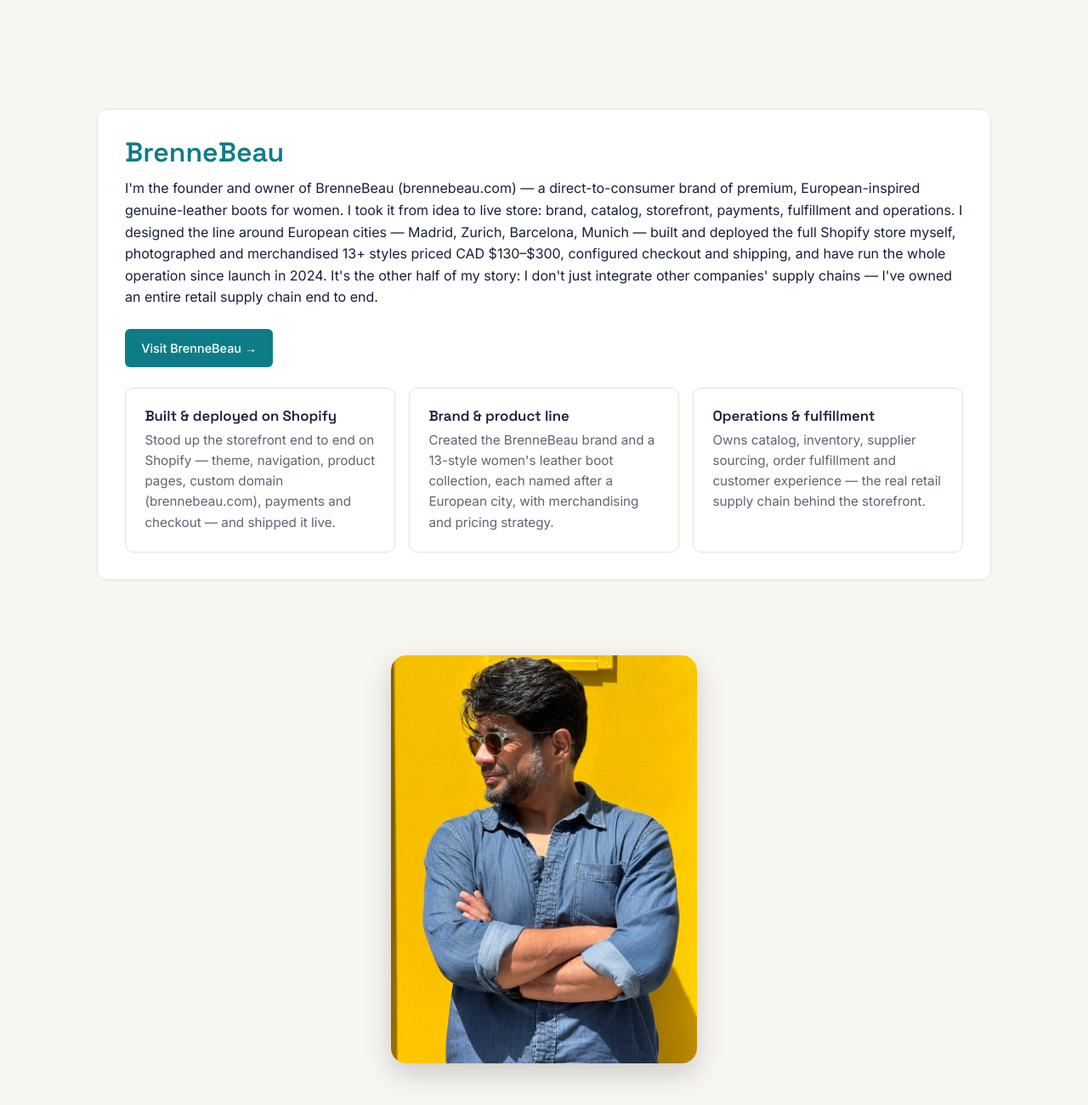
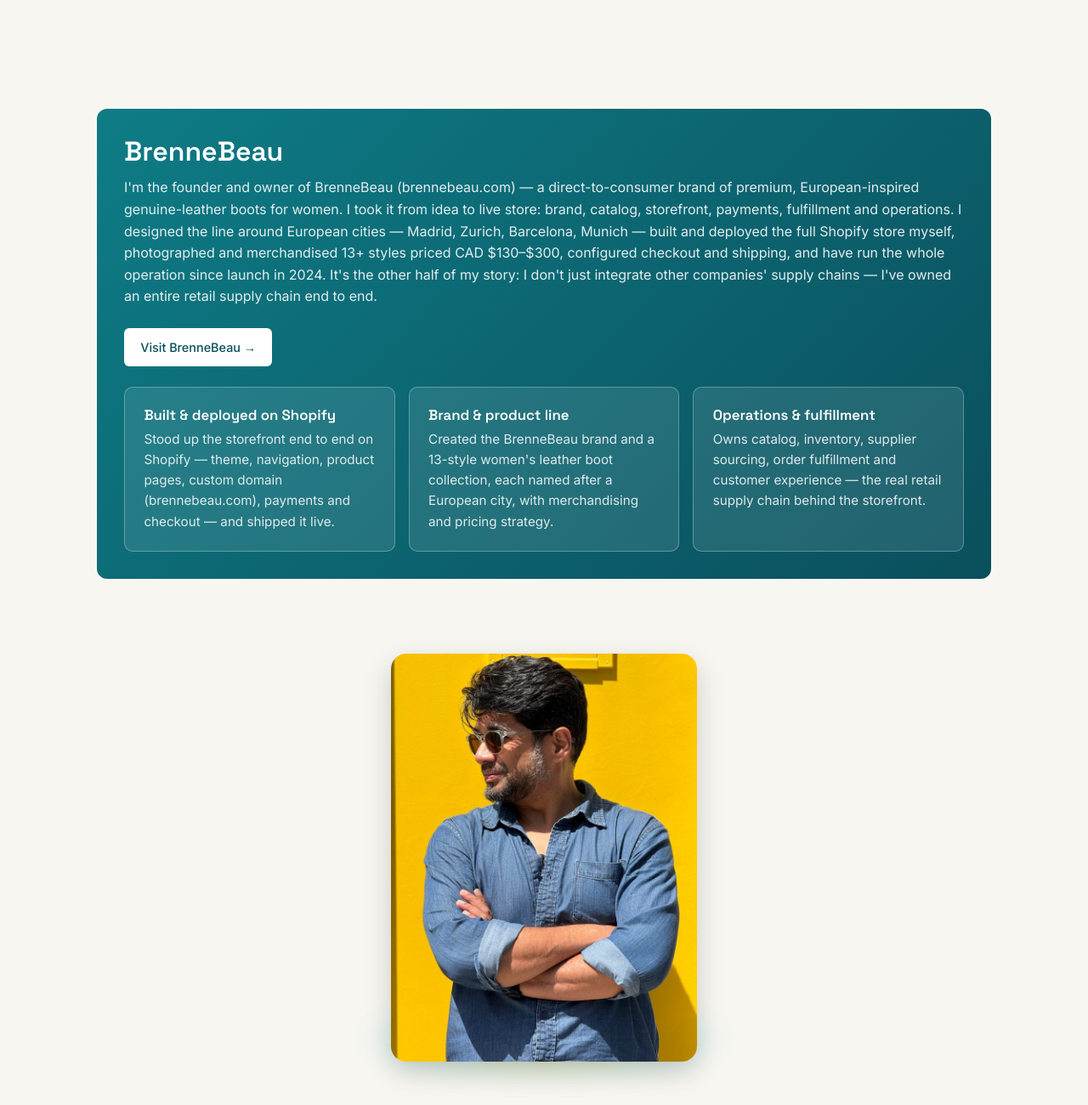
Before and after one commit to Nionhoq/nionhoq.github.io, a plain HTML site: page index.html in a window 1280 px wide. Shown: the part 4260-5560 px from the top of the page at 85% size. Drawn offline with Linux system fonts and the light colour scheme.

Commit message:
Add feathered floating glow under photo; bold teal highlight for BrenneBeau section

```diff
--- a/index.html
+++ b/index.html
@@ -246,7 +246,19 @@ footer {
   font-size: 0.9rem;
 }
 footer a { color: var(--accent); text-decoration: none; }
-.casual-photo{width:100%;max-width:360px;border-radius:18px;display:block;margin:0 auto;box-shadow:0 12px 32px rgba(0,0,0,.18)}
+.casual-photo{width:100%;border-radius:18px;display:block;box-shadow:0 12px 32px rgba(0,0,0,.18);position:relative}
+.photo-glow{position:relative;max-width:360px;margin:0 auto;isolation:isolate}
+.photo-glow::before{content:"";position:absolute;left:50%;bottom:-16px;width:112%;height:72px;transform:translateX(-50%);background:radial-gradient(ellipse at center, rgba(251,191,36,.55), rgba(45,212,191,.28) 55%, transparent 72%);filter:blur(18px);z-index:-1;animation:glowFloat 9s ease-in-out infinite alternate}
+@keyframes glowFloat{from{transform:translate(-50%,0) scale(1)}to{transform:translate(-50%,-10px) scale(1.06)}}
+.brenne-feature{background:linear-gradient(135deg,#0e7c86,#0a4f5c);border:none;color:#f2faf9}
+.brenne-feature h2{color:#ffffff}
+.brenne-feature p{color:rgba(255,255,255,.88)}
+.brenne-feature .card{background:rgba(255,255,255,.10);border-color:rgba(255,255,255,.28)}
+.brenne-feature .card h3{color:#ffffff}
+.brenne-feature .card p{color:rgba(255,255,255,.85)}
+.brenne-feature .btn{background:#ffffff;color:#0a4f5c}
+[data-theme="dark"] .brenne-feature{background:linear-gradient(135deg,#0d6e8c,#07364a)}
+@media (prefers-reduced-motion: reduce){.photo-glow::before{animation:none}}
 
 @media (max-width: 640px) {
   nav { flex-wrap: wrap; row-gap: 0.5rem; padding: 0.75rem 1rem; }
@@ -413,7 +425,7 @@ footer a { color: var(--accent); text-decoration: none; }
   </section>
 
   <section id="brennebeau">
-    <div class="feature">
+    <div class="feature brenne-feature">
       <h2>BrenneBeau</h2>
       <p>I'm the founder and owner of BrenneBeau (brennebeau.com) — a direct-to-consumer brand of premium, European-inspired genuine-leather boots for women. I took it from idea to live store: brand, catalog, storefront, payments, fulfillment and operations. I designed the line around European cities — Madrid, Zurich, Barcelona, Munich — built and deployed the full Shopify store myself, photographed and merchandised 13+ styles priced CAD $130–$300, configured checkout and shipping, and have run the whole operation since launch in 2024. It's the other half of my story: I don't just integrate other companies' supply chains — I've owned an entire retail supply chain end to end.</p>
       <p style="margin-top:1rem;"><a href="https://brennebeau.com" class="btn" target="_blank">Visit BrenneBeau →</a></p>
@@ -425,7 +437,7 @@ footer a { color: var(--accent); text-decoration: none; }
     </div>
   </section>
 
-  <img class="casual-photo" src="assets/casual.jpg" alt="Nion Hoq" loading="lazy">
+  <div class="photo-glow"><img class="casual-photo" src="assets/casual.jpg" alt="Nion Hoq" loading="lazy"></div>
 
   <section id="blog">
     <h2>Blog</h2>
```
